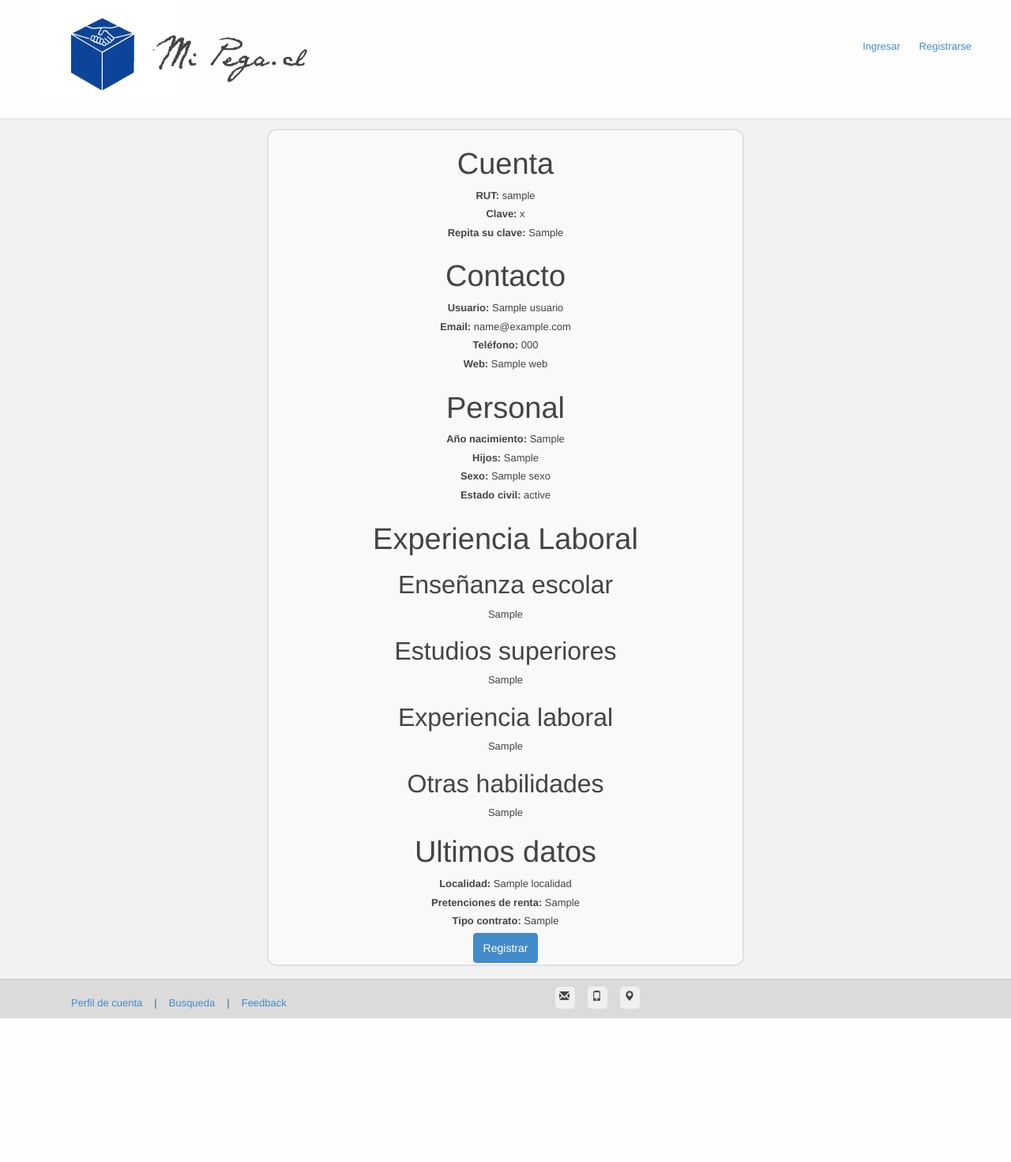
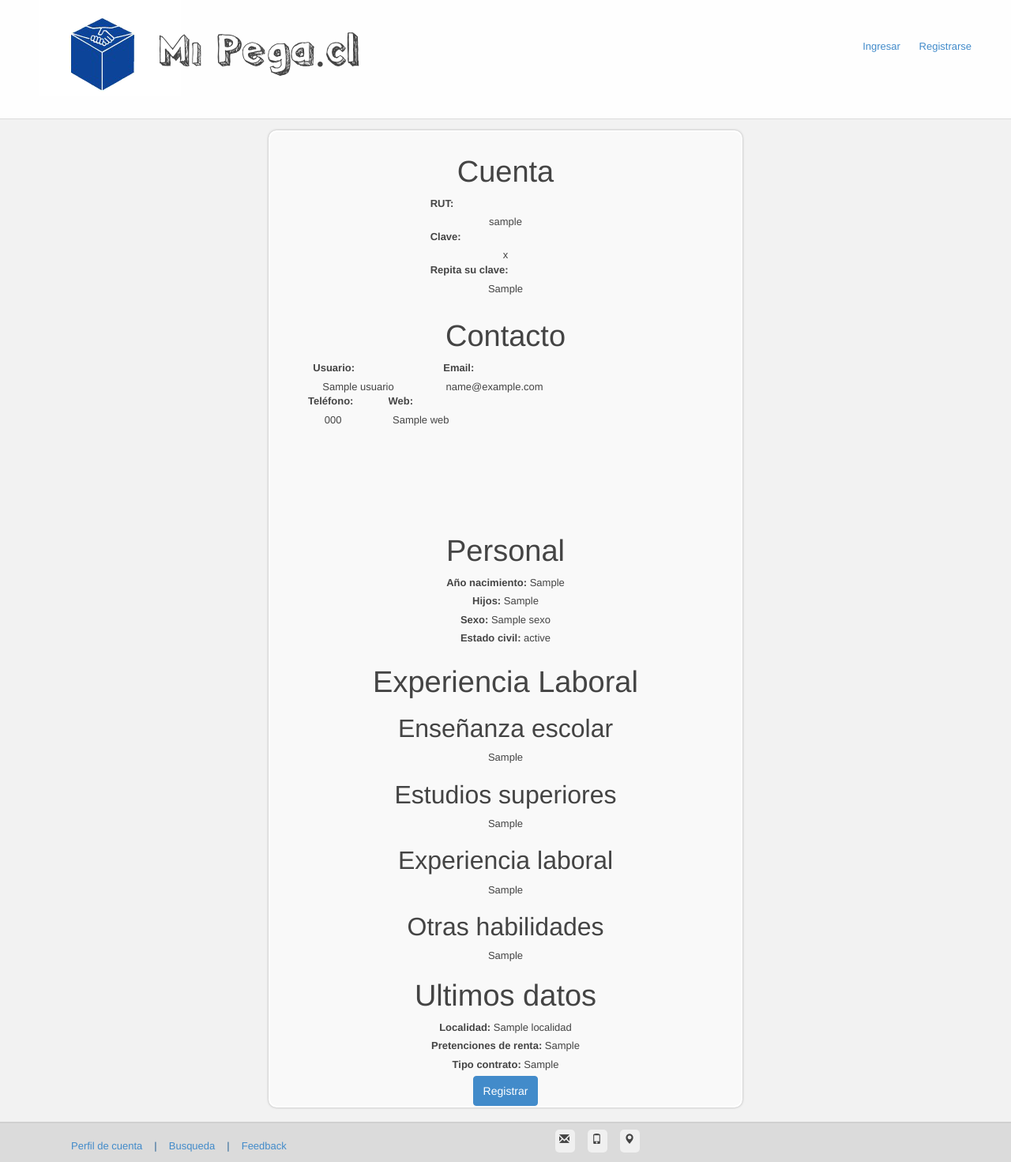
Before and after one commit to gonzalobarra/mipega, a Django app: template MP/templates/MP/registro.html in a window 1280 px wide. Shown: the whole page at 79% size. Before the commit the page ends 1289 px from the top, so only its background shows below. Run offline with Django 3.2, Linux system fonts and the light colour scheme; the template is opened without the code that fills it: most values are stand-ins (such as "Sample title", 1, 10 or a date in 2020); some libraries are stand-ins or nearby versions.

Commit message:
registro 1.0

```diff
--- a/MP/static/css/style.css
+++ b/MP/static/css/style.css
@@ -49,7 +49,7 @@ body {
   top: 0px;
   margin-top: 40px;
   margin-right: 150px;
-  font-family: santos-dumont;
+  font-family: pointy;
   font-size: 55px;
 }
 .header h1 a:hover,
@@ -112,14 +112,52 @@ body {
   margin-top: 0px;
   margin-bottom: 20px;
 }
-div.form-group {
-  max-width: 260px;
+/*
+div.form-group{
+    max-width: 260px;
+    float: left;
+}*/
+div#session_pane {
+  width: 50%;
+  margin: 10px auto;
+}
+div#session_pane label {
+  float: left;
+  clear: both;
+  margin-right: 100%;
+  display: inline-block;
+  overflow: hidden;
+  white-space: nowrap;
+  margin-left: 18%;
+}
+div#session_pane .form-control {
+  margin-left: 18%;
+  float: left;
+}
+div#user_pane #contact {
+  min-height: 200px;
+}
+div#user_pane #contact div {
+  float: left;
+  padding-left: 20px;
+}
+div#user_pane #contact label {
+  float: left;
+  clear: both;
+  margin-right: 100%;
+  display: inline-block;
+  overflow: hidden;
+  white-space: nowrap;
+  margin-left: 10%;
+}
+div#user_pane #contact .form-control {
+  margin-left: 10%;
   float: left;
 }
 .form-control {
   display: inline-block;
   max-width: 200px;
-  margin: 5px;
+  margin: 5px 0px;
 }
 #indice {
   display: none;
--- a/MP/static/css/style.less
+++ b/MP/static/css/style.less
@@ -74,7 +74,6 @@ p.help-block {
 body {
     background-color: darken(rgba(255,255,255,0.9),10%);
     overflow-x: hidden;
-    //background-image: url("../img/wallpaper/madera-negra.jpg");
 }
 
 .header {
@@ -92,7 +91,7 @@ body {
         top: 0px;
         margin-top: 40px;
         margin-right: 150px;
-        font-family: santos-dumont;
+        font-family: pointy;
         font-size: 55px;
         a {
             &:hover, &:visited,
@@ -154,15 +153,61 @@ body {
     }
 }
 
+/*
 div.form-group{
     max-width: 260px;
     float: left;
+}*/
+
+div#session_pane{
+    width:50%;
+    margin: 10px auto;
+
+    label{
+        float: left;
+        clear: both;
+        margin-right: 100%;
+        display: inline-block;
+        overflow: hidden;
+        white-space: nowrap;
+        margin-left: 18%;
+    }
+    .form-control{
+        margin-left: 18%;
+        float: left;
+    }
 }
-    .form-control{
-        display: inline-block;
-        max-width: 200px;
-        margin: 5px;
+
+div#user_pane{
+
+    #contact{
+        min-height: 200px;
+        div{
+            float: left;
+            padding-left: 20px;
+        }
+
+        label{
+            float: left;
+            clear: both;
+            margin-right: 100%;
+            display: inline-block;
+            overflow: hidden;
+            white-space: nowrap;
+            margin-left: 10%;
+        }
+        .form-control{
+            margin-left: 10%;
+            float: left;
+        }
     }
+}
+
+.form-control{
+    display: inline-block;
+    max-width: 200px;
+    margin: 5px 0px;
+}
 
 #indice {
     display: none;
--- a/MP/templates/MP/registro.html
+++ b/MP/templates/MP/registro.html
@@ -6,7 +6,7 @@
         {% load bootstrap_toolkit %}
         <form id="formElem" name="formElem" action="" method="post">
             {% csrf_token %}
-            <div class="row">
+            <div class="row" id="session_pane">
                 <div class="col-md-6 col-md-offset-2">
                     <h1>Cuenta</h1>
                     <div class="form_group">
@@ -18,52 +18,57 @@
                         {{form_user.password}}
                     </div>
                     <div class="form_group">
-                        <label for="id_claveRepetida">Repita su clave:</label>
+                        <label for="id_ClaveRepetida">Repita su clave:</label>
                         {{form_user.ClaveRepetida}}
                     </div>
                 </div>
             </div>
-            <div class="row">
+            <div class="row" id="user_pane">
                 <div class="col-md-6 col-md-offset-2">
                     <h1>Contacto</h1>
-                    <div class="form_group">
+                    <div id="contact">
+                        <div id="contact1">
+                            <div class="form_group contact">
                                 <label for="id_usuario">Usuario:</label>
                                 {{form_socio.usuario}}
                             </div>
-                    <div class="form_group">
+                            <div class="form_group contact">
                                 <label for="id_email">Email:</label>
                                 {{form_user.email}}
                             </div>
-                    <div class="form_group">
+                        </div>
+                        <div id="contact2">
+                            <div class="form_group contact">
                                 <label for="id_telefono">Teléfono:</label>
                                 {{form_socio.telefono}}
                             </div>
-                    <div class="form_group">
+                            <div class="form_group contact">
                                 <label for="id_web">Web:</label>
                                 {{form_socio.web}}
                             </div>
-
+                        </div>
+                    </div>
                     <h1>Personal</h1>
-                    <div class="form_group">
+                    <div class="form_group personal">
                         <label for="id_ano_nacimiento">Año nacimiento:</label>
                         {{form_socio.ano_nacimiento}}
                     </div>
-                    <div class="form_group">
+                    <div class="form_group personal">
                         <label for="id_tiene_hijos">Hijos:</label>
                         {{form_socio.tiene_hijos}}
                     </div>
-                    <div class="form_group">
+                    <div class="form_group personal">
                         <label for="id_sexo">Sexo:</label>
                         {{form_socio.sexo}}
                     </div>
-                    <div class="form_group">
+                    <div class="form_group personal">
                         <label for="id_estado_civil">Estado civil:</label>
                         {{form_socio.estado_civil}}
                     </div>
                 </div>
             </div>
 
-            <div class="row">
+            <div class="row" id="experience_pane">
                 <div class="col-md-6 col-md-offset-2">
                     <h1>Experiencia Laboral</h1>
                     <h2>Enseñanza escolar</h2>
@@ -80,7 +85,7 @@
                     </div>
                 </div>
             </div>
-            <div class="row">
+            <div class="row" id="other_pane">
                 <div class="col-md-6 col-md-offset-2">
                     <h2>Otras habilidades</h2>
                     <div class="form_group">
--- /dev/null
+++ b/style.css
@@ -0,0 +1 @@
+lessc: ENOENT, no such file or directory '/home/yerko/Django/mipega/style.less'
```
Lines whose indentation alone changed are shown as unchanged.
